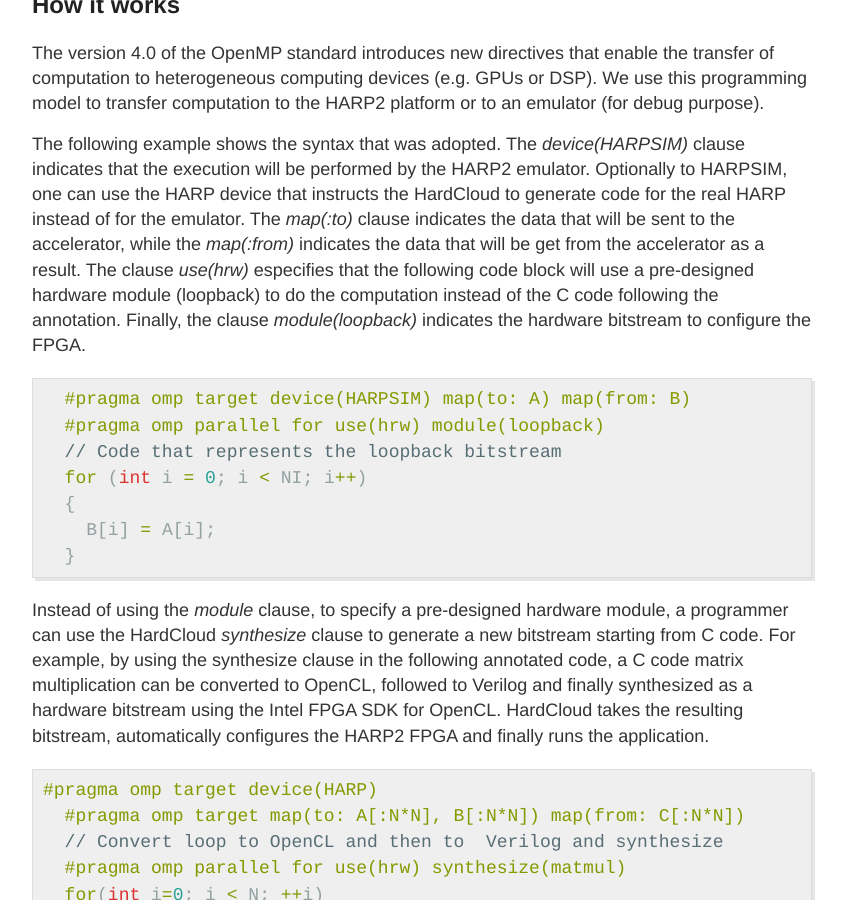
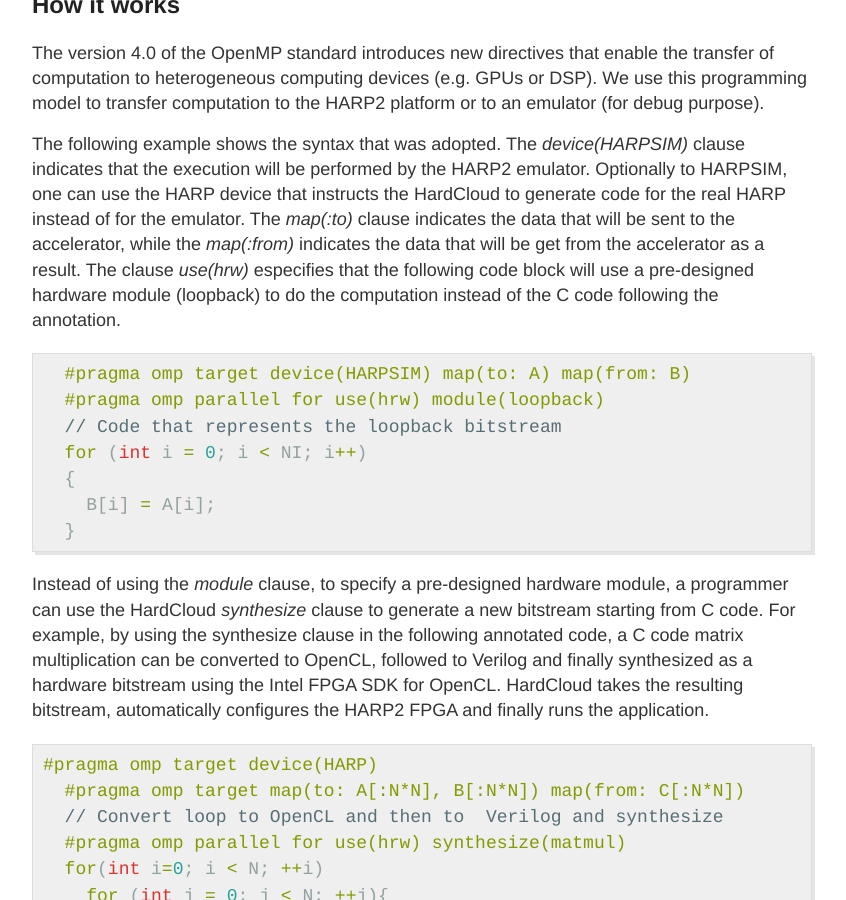
Before and after one commit to ramonn76/HardCloud, a Jekyll site: the page built from index.md, in a window 1280 px wide and 900 px high, scrolled down 442 px. Shown: the whole window, without its empty margins (218-1064 px from the left). Built offline with Jekyll 4.4.1, drawn with Linux system fonts in a browser that asks for light colours.

Commit message:
Update index.md

```diff
--- a/index.md
+++ b/index.md
@@ -19,9 +19,7 @@ Optionally to HARPSIM, one can use the HARP device that instructs the
 HardCloud to generate code for the real HARP instead of for the emulator.
 The *map(:to)* clause indicates the data that will be sent to the accelerator,
 while the *map(:from)* indicates the data that will be get from the accelerator as a result.
-The clause *use(hrw)* especifies that the following code block will use a pre-designed hardware module (loopback) to do the computation instead of the C code following the annotation. Finally, the clause *module(loopback)* indicates the hardware bitstream to configure the FPGA.
-
-
+The clause *use(hrw)* especifies that the following code block will use a pre-designed hardware module (loopback) to do the computation instead of the C code following the annotation.
 {% highlight C %}
 
   #pragma omp target device(HARPSIM) map(to: A) map(from: B)
```
